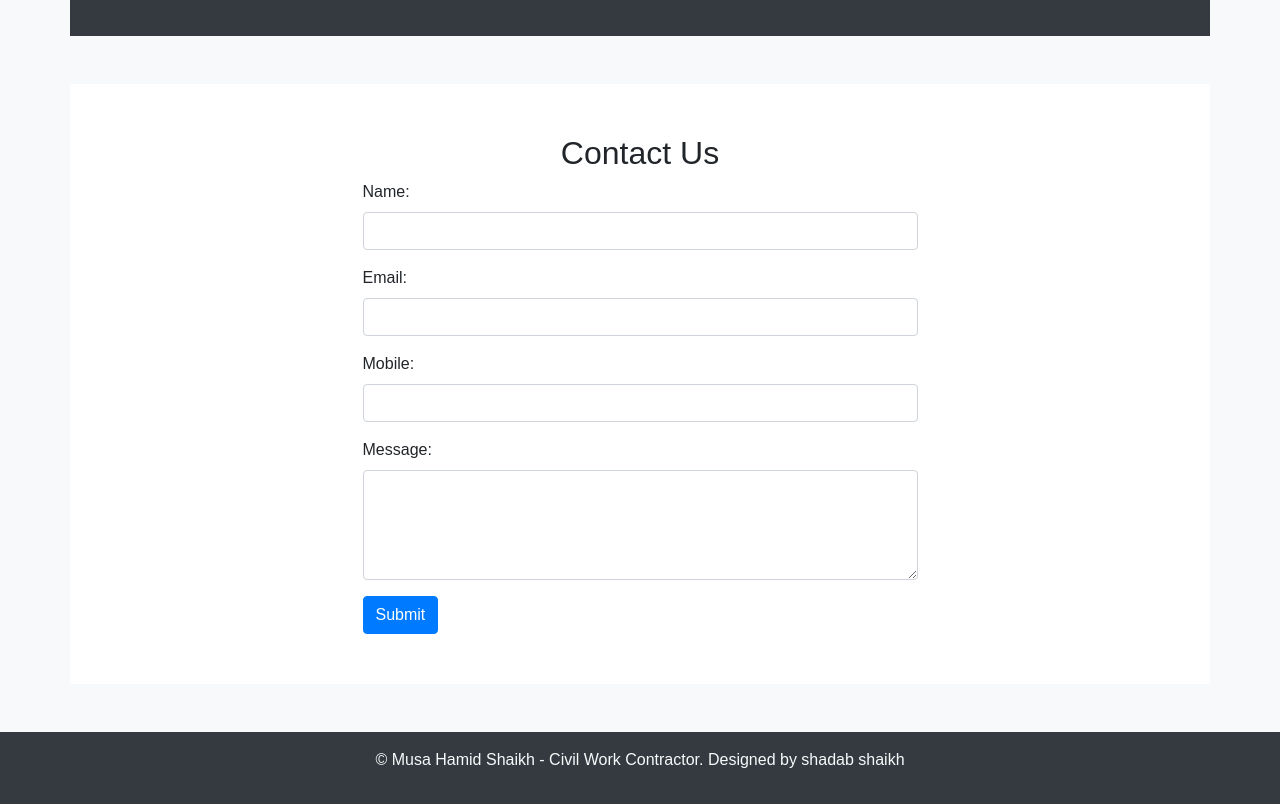
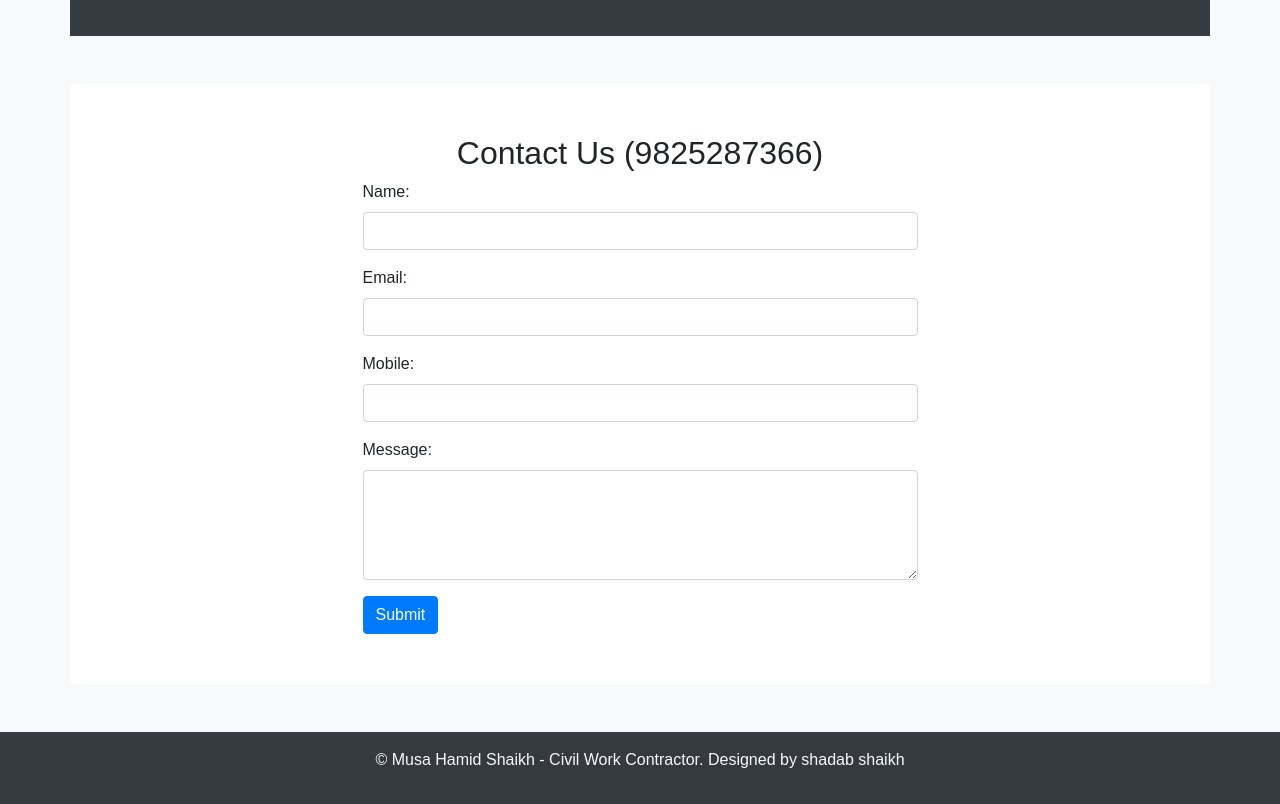
Before and after one commit to s-services/musaconstruction, a plain HTML site: page index.html in a window 1280 px wide. Shown: the part 3560-4364 px from the top of the page. Drawn offline with nearby package versions, Linux system fonts and the light colour scheme.

```diff
--- a/index.html
+++ b/index.html
@@ -237,7 +237,7 @@
 
     <!-- Contact Section -->
     <section id="contact" class="container mt-5">
-        <h2 class="text-center">Contact Us</h2>
+        <h2 class="text-center">Contact Us (9825287366)</h2>
         <div class="row justify-content-center">
             <div class="col-md-6">
                 <form action="https://formspree.io/f/mvoegkzb" method="POST">
```
